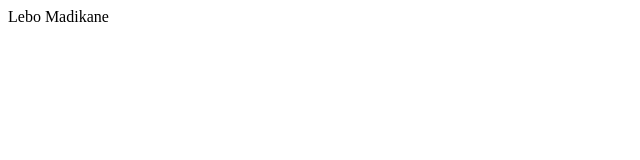
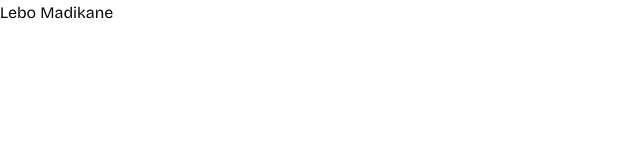
Before and after one commit to Lebo-Madikane/lebo-madikane, a Next.js app: page / in a window 1280 px wide. Shown: the top 160 px of the page, without its empty margins (0-640 px from the left). Built offline with nearby package versions, Linux system fonts and the light colour scheme.

Commit message:
config primary & sec fonts

```diff
--- a/src/app/layout.js
+++ b/src/app/layout.js
@@ -1,24 +1,26 @@
-import { Geist, Geist_Mono } from "next/font/google";
-//import "./globals.css";
+import { Bricolage_Grotesque, Inter } from "next/font/google";
+import "../styles/global.scss";
 
-const geistSans = Geist({
-  variable: "--font-geist-sans",
+// Configure Bricolage Grotesque (primary font)
+const bricolageGrotesque = Bricolage_Grotesque({
+  variable: "--font-gricolage-grotesque",
   subsets: ["latin"],
 });
 
-const geistMono = Geist_Mono({
-  variable: "--font-geist-mono",
+// Configure Inter (secondary font)
+const inter = Inter({
+  variable: "--font-inter",
   subsets: ["latin"],
 });
 
 export const metadata = {
-  title: "Create Next App",
-  description: "Generated by create next app",
+  title: "Lebo Madikane - A Web Developer and Content Creator",
+  description: "I build digital experiences and empower brands through design.",
 };
 
 export default function RootLayout({ children }) {
   return (
-    <html lang="en" className={`${geistSans.variable} ${geistMono.variable}`}>
+    <html lang="en" className={`${bricolageGrotesque.variable} ${inter.variable}`}>
       <body>{children}</body>
     </html>
   );
```
